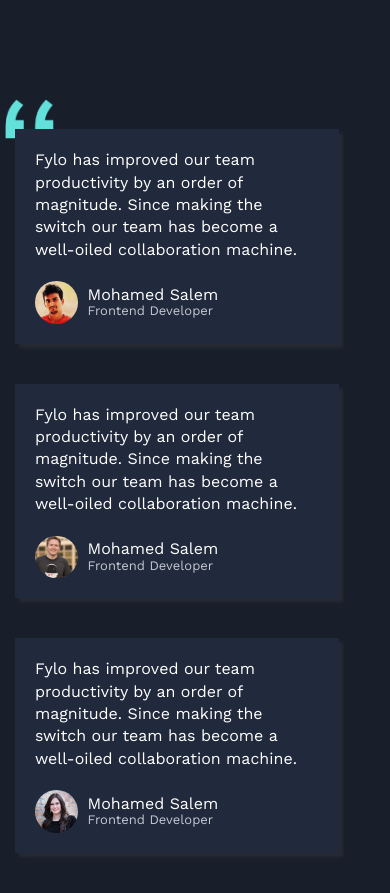
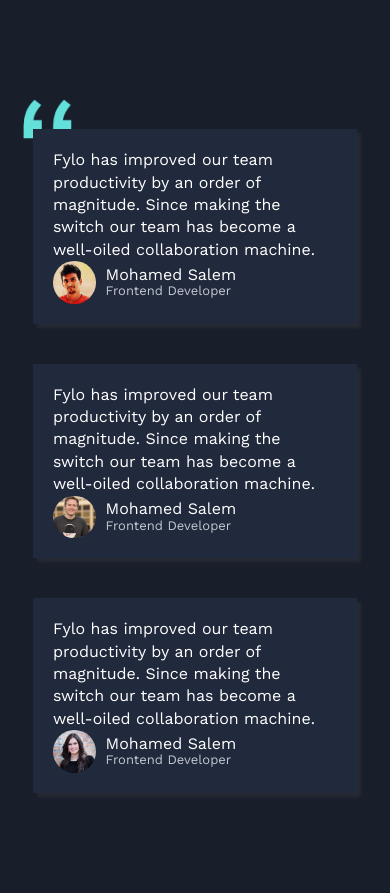
Before and after one commit to mohamedshanty/Template-Seven, a plain HTML site: page index.html in a window 390 px wide. Shown: the part 2840-3733 px from the top of the page. Drawn offline with nearby package versions, Linux system fonts and the light colour scheme.

Commit message:
first edit

```diff
--- a/CSS/style.css
+++ b/CSS/style.css
@@ -368,6 +368,8 @@
 
 @media (max-width: 767px) {
   .sec4 .container .card {
+    display: block;
+    margin: 0 auto;
     width: 90%;
   }
 }
--- a/index.html
+++ b/index.html
@@ -15,7 +15,7 @@
     <link rel="stylesheet" href="https://cdnjs.cloudflare.com/ajax/libs/font-awesome/6.4.0/css/all.min.css">
     <!-- Normalize CSS -->
     <link rel="stylesheet" href="CSS/Normalize.css">
-    <title>Document</title>
+    <title>Template Seven</title>
 </head>
 
 <body>
```
